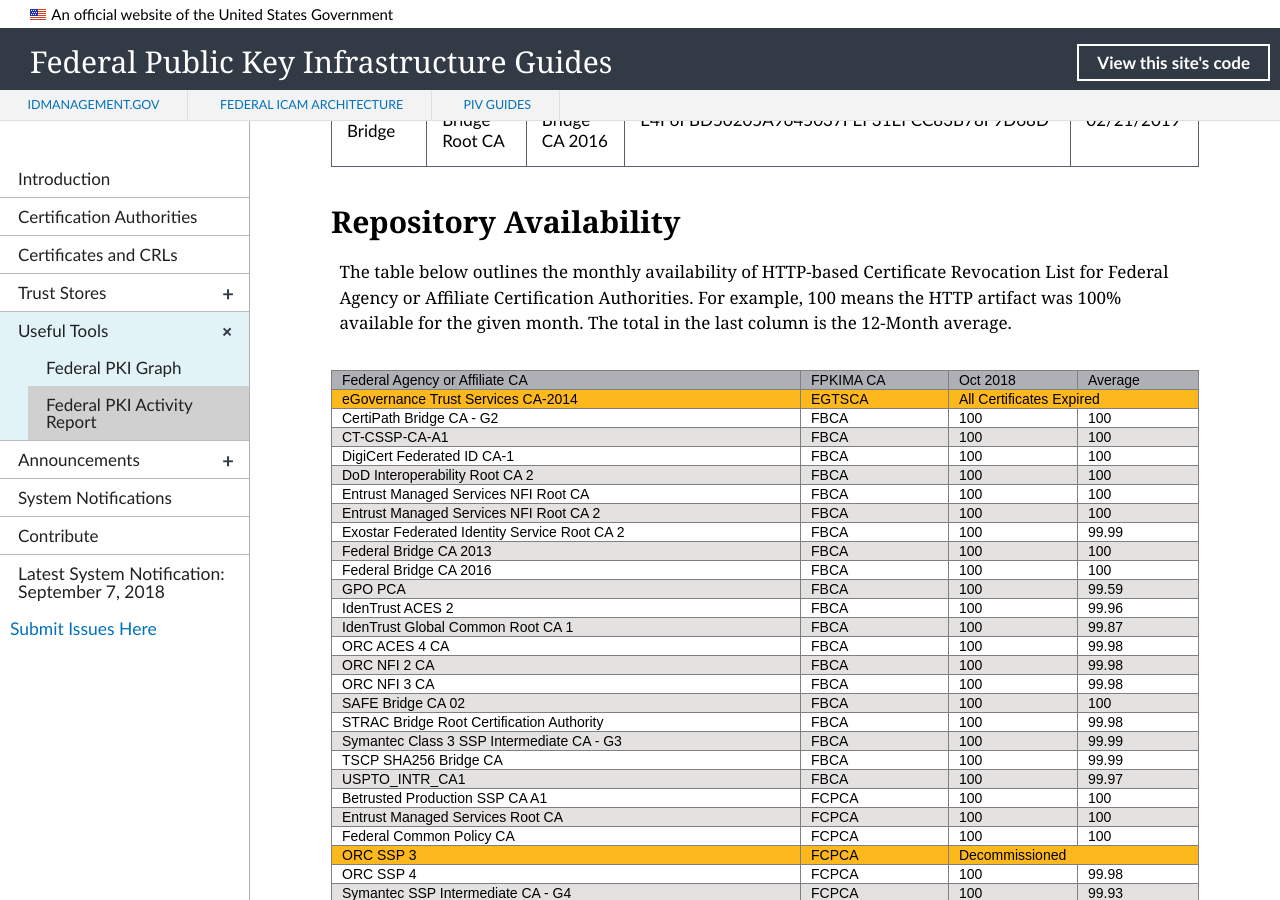
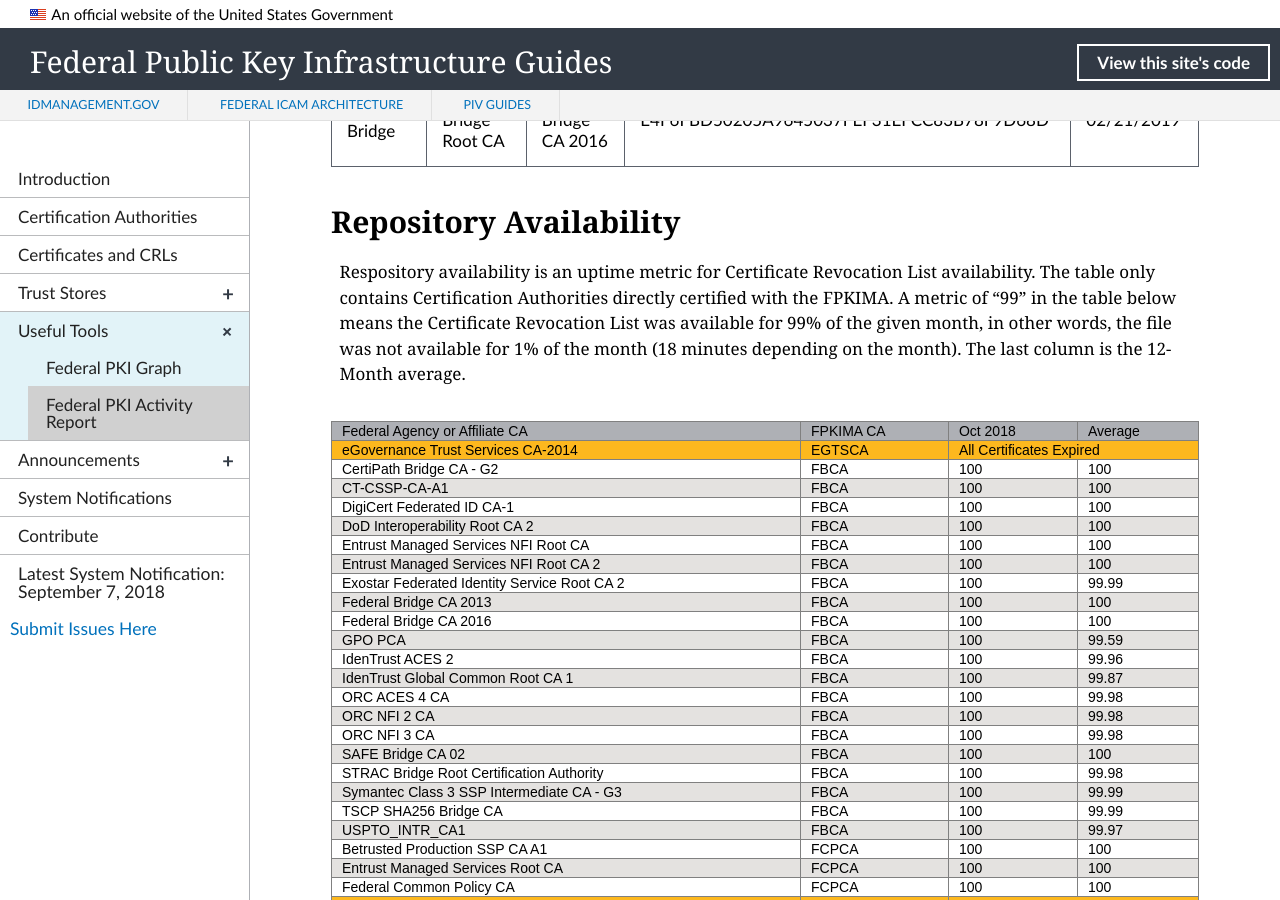
Before and after one commit to GSA/fpki-guides, a Jekyll site: the page built from _tools/03_fpki_activity_report.md, in a window 1280 px wide and 900 px high, scrolled down 2907 px. Built offline with Jekyll 4.4.1, drawn with Linux system fonts in a browser that asks for light colours; nearby versions of some CDN libraries; library files that are not in the unit come from our copies.

Commit message:
Update Availability Table Description

```diff
--- a/_tools/03_fpki_activity_report.md
+++ b/_tools/03_fpki_activity_report.md
@@ -76,6 +76,6 @@
 | STRAC Bridge | STRAC Bridge Root CA | Federal Bridge CA 2016 | E4F6FBD50205A9645037FEF31EFCC83B78F9D68D | 02/21/2019 |
 
 ## Repository Availability
-The table below outlines the monthly availability of HTTP-based Certificate Revocation List for Federal Agency or Affiliate Certification Authorities. For example, 100 means the HTTP artifact was 100% available for the given month. The total in the last column is the 12-Month average.
+Respository availability is an uptime metric for Certificate Revocation List availability. The table only contains Certification Authorities directly certified with the FPKIMA. A metric of "99" in the table below means the Certificate Revocation List was available for 99% of the given month, in other words, the file was not available for 1% of the month (18 minutes depending on the month). The last column is the 12-Month average.
 
 {% include fpkiar-repo-table.html %}
```
